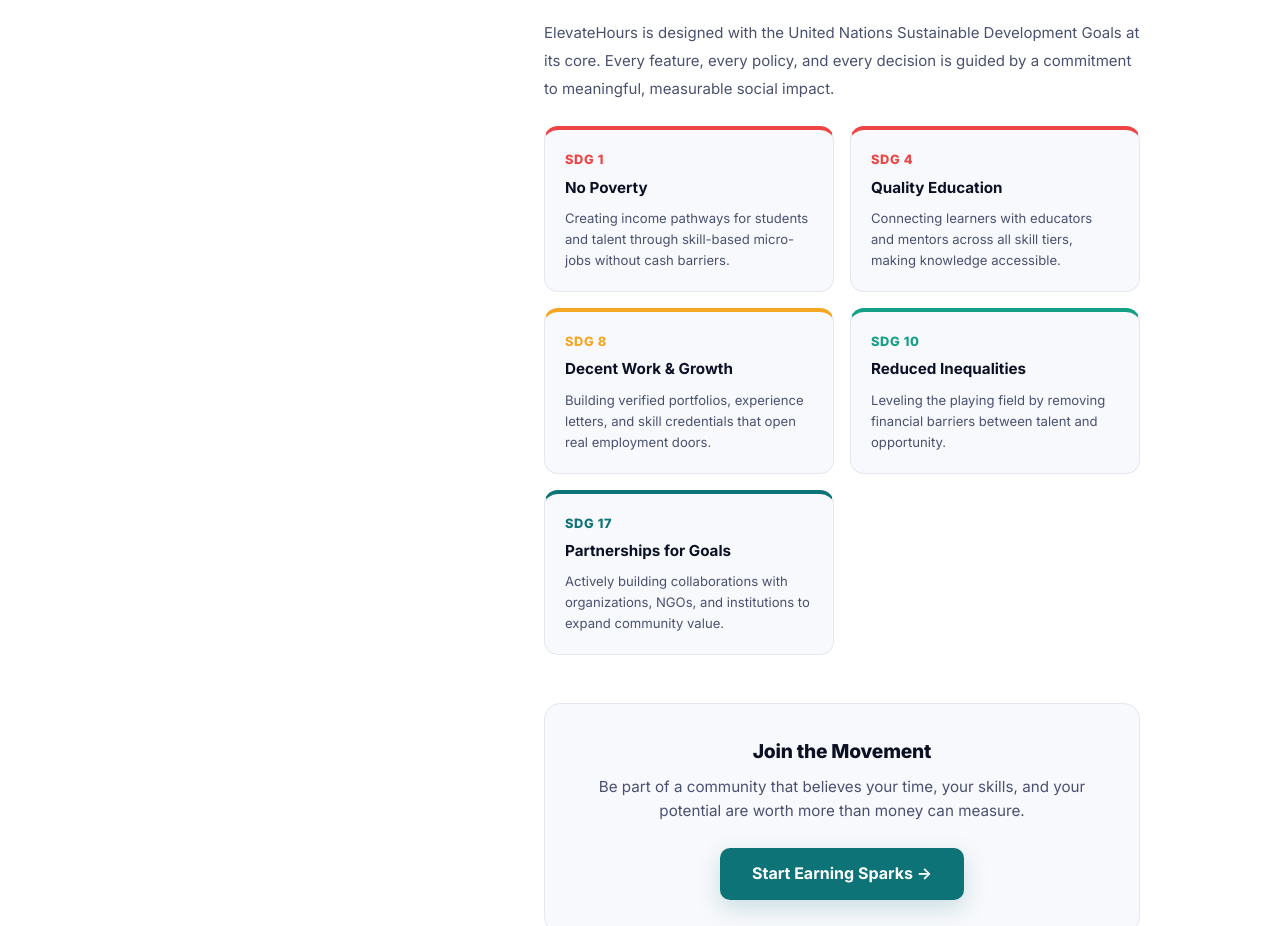
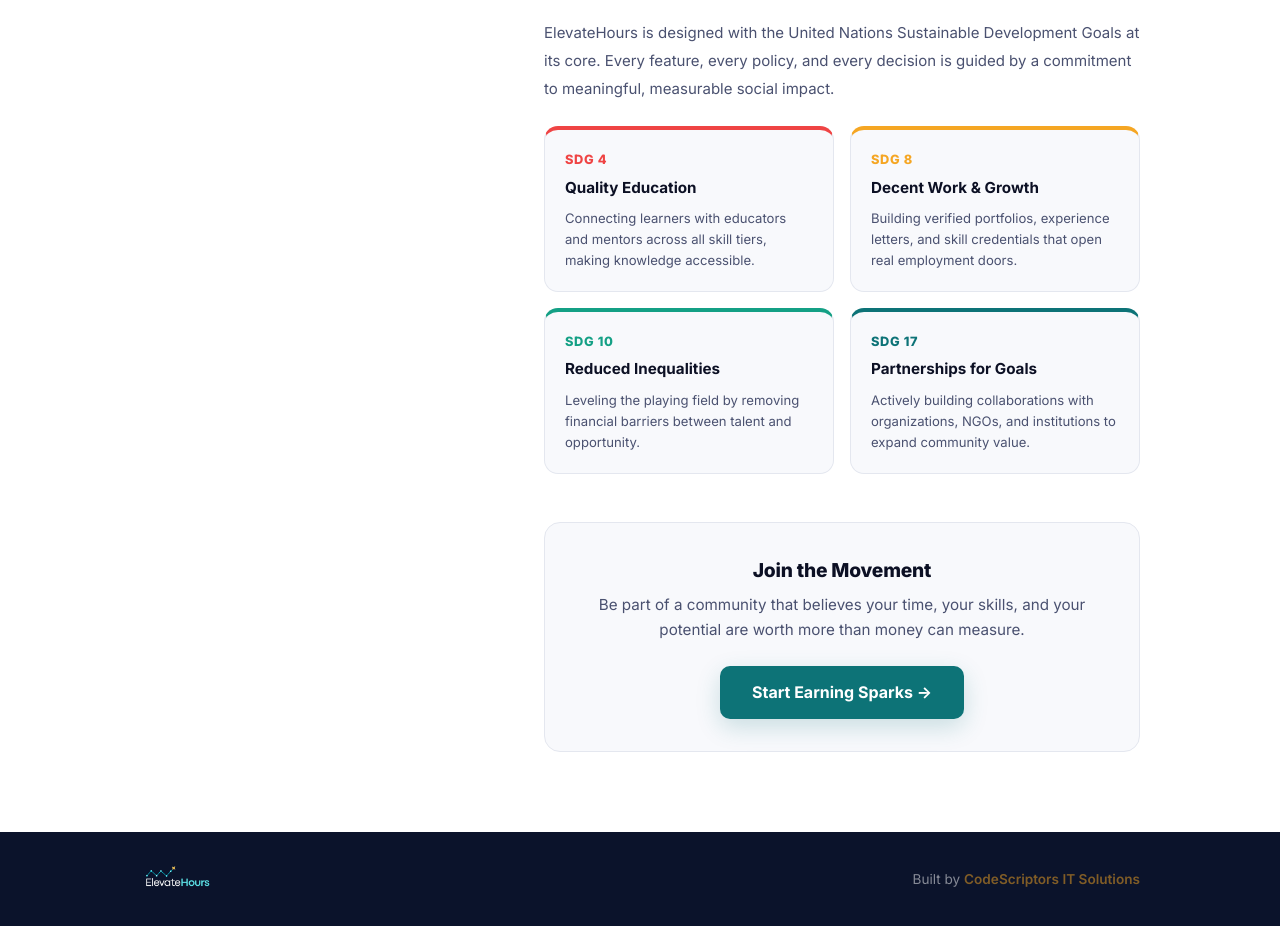
Before and after one commit to Ja-b-ir/ElevateHours, a Next.js app: page /founder in a window 1280 px wide. Shown: the part 2184-3110 px from the top of the page. Built offline with nearby package versions, Linux system fonts and the light colour scheme.

Commit message:
Update page.js

```diff
--- a/src/app/founder/page.js
+++ b/src/app/founder/page.js
@@ -217,7 +217,6 @@
                 </p>
                 <div style={{ display: 'grid', gridTemplateColumns: 'repeat(auto-fill, minmax(200px, 1fr))', gap: '1rem' }}>
                   {[
-                    { sdg: 'SDG 1', title: 'No Poverty', desc: 'Creating income pathways for students and talent through skill-based micro-jobs without cash barriers.', color: 'var(--red)' },
                     { sdg: 'SDG 4', title: 'Quality Education', desc: 'Connecting learners with educators and mentors across all skill tiers, making knowledge accessible.', color: 'var(--red)' },
                     { sdg: 'SDG 8', title: 'Decent Work & Growth', desc: 'Building verified portfolios, experience letters, and skill credentials that open real employment doors.', color: 'var(--amber)' },
                     { sdg: 'SDG 10', title: 'Reduced Inequalities', desc: 'Leveling the playing field by removing financial barriers between talent and opportunity.', color: 'var(--brand-mid)' },
```
